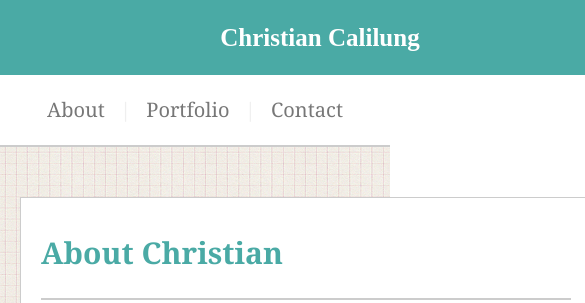
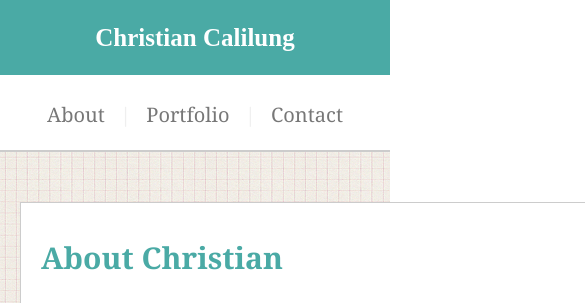
Before and after one commit to ccalilung/Responsive-Portfolio, a plain HTML site: page index.html in a window 390 px wide. Shown: the top 303 px of the page, 585 px wide, since content can reach past the window. Drawn offline with Linux system fonts and the light colour scheme.

Commit message:
5th draft

```diff
--- a/assets/css/style.css
+++ b/assets/css/style.css
@@ -273,8 +273,10 @@ p#copyright {
     }
 
     .pgTitle {
-        width: 640px;
-        margin: 0px;
+        float: none;
+        width: 100%;
+        margin-left: auto;
+        margin-right: auto;
         padding: 25px 0px 25px 0px;
 
     }
@@ -283,8 +285,8 @@ p#copyright {
     .navigation {
         float: none;
         text-align: center;
-        padding-top: 100px;
-        margin-right: 0px;
+        margin-right: auto;
+        margin-left: auto;
     }
 
     h1 {
@@ -364,4 +366,7 @@ p#copyright {
     textarea {
         width: 100%;
     }
+    footer {
+        width: auto;
+    }
 }
```
